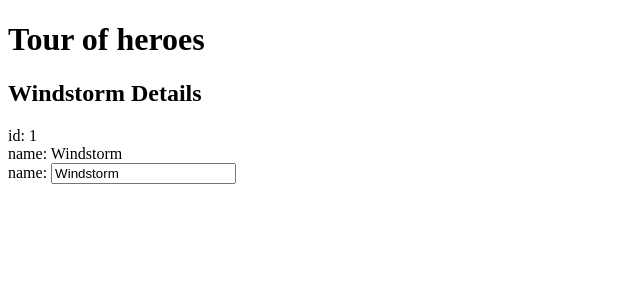
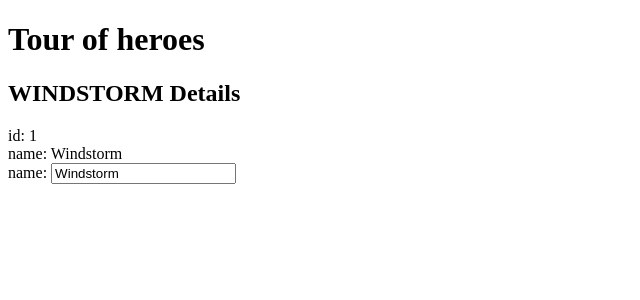
Before and after one commit to squeme/pruebas, an Angular app: page / in a window 1280 px wide. Shown: the top 300 px of the page, without its empty margins (0-640 px from the left). Built offline with nearby package versions, Linux system fonts and the light colour scheme.

Commit message:
Nuevas tareas fase 3
Nuevas tareas fase 3b

```diff
--- a/src/app/app.component.html
+++ b/src/app/app.component.html
@@ -1,2 +1,3 @@
 <h1>{{title}}</h1>
-<app-heroes></app-heroes>
+<!--<app-heroes></app-heroes>-->
+<app-tetos></app-tetos>
--- a/src/app/app.module.ts
+++ b/src/app/app.module.ts
@@ -4,13 +4,15 @@ import { FormsModule } from '@angular/forms';
 import { AppComponent } from './app.component';
 import { HeroesComponent } from './heroes/heroes.component';
 import { FlyersComponent } from './flyers/flyers.component';
+import { TetosComponent } from './tetos/tetos.component';
 
 
 @NgModule({
   declarations: [
     AppComponent,
     HeroesComponent,
-    FlyersComponent
+    FlyersComponent,
+    TetosComponent
   ],
   imports: [
     BrowserModule,
--- /dev/null
+++ b/src/app/tetos/tetos.component.html
@@ -0,0 +1,9 @@
+
+<h2>{{ hero.name | uppercase }} Details</h2>
+<div><span>id: </span>{{hero.id}}</div>
+<div><span>name: </span>{{hero.name}}</div>
+<div>
+  <label>name:
+    <input [(ngModel)]="hero.name" placeholder="name">
+  </label>
+</div>
--- /dev/null
+++ b/src/app/tetos/tetos.component.ts
@@ -0,0 +1,20 @@
+import { Component, OnInit } from '@angular/core';
+import { Hero } from '../hero';
+
+@Component({
+  selector: 'app-tetos',
+  templateUrl: './tetos.component.html',
+  styleUrls: ['./tetos.component.css']
+})
+export class TetosComponent implements OnInit {
+  hero: Hero = {
+    id: 1,
+    name: 'Windstorm'
+  };
+
+  constructor() { }
+
+  ngOnInit() {
+  }
+
+}
```
Also changed, not shown: src/app/tetos/tetos.component.css (added), 1 other file (tests, documents, lock files or other folders).
